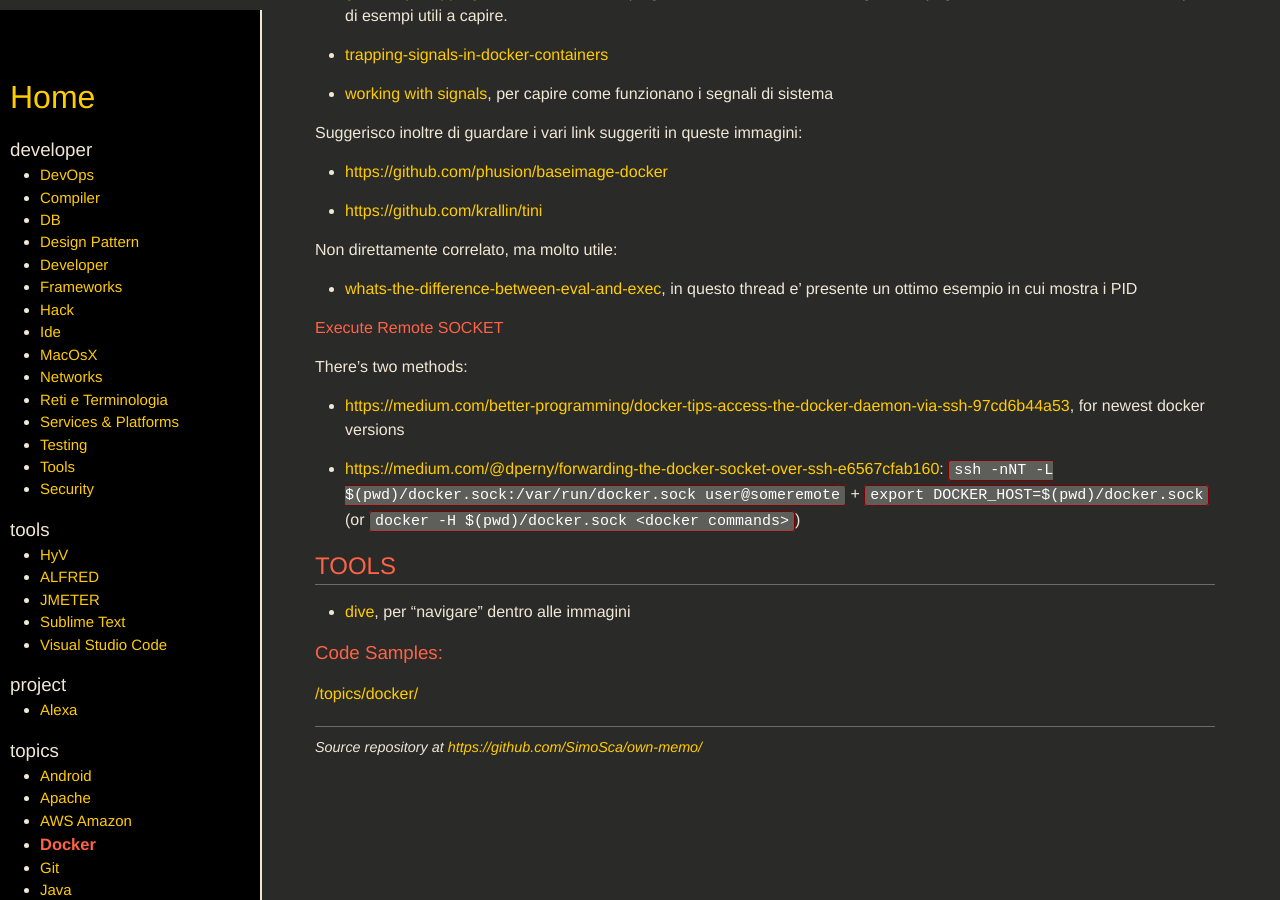
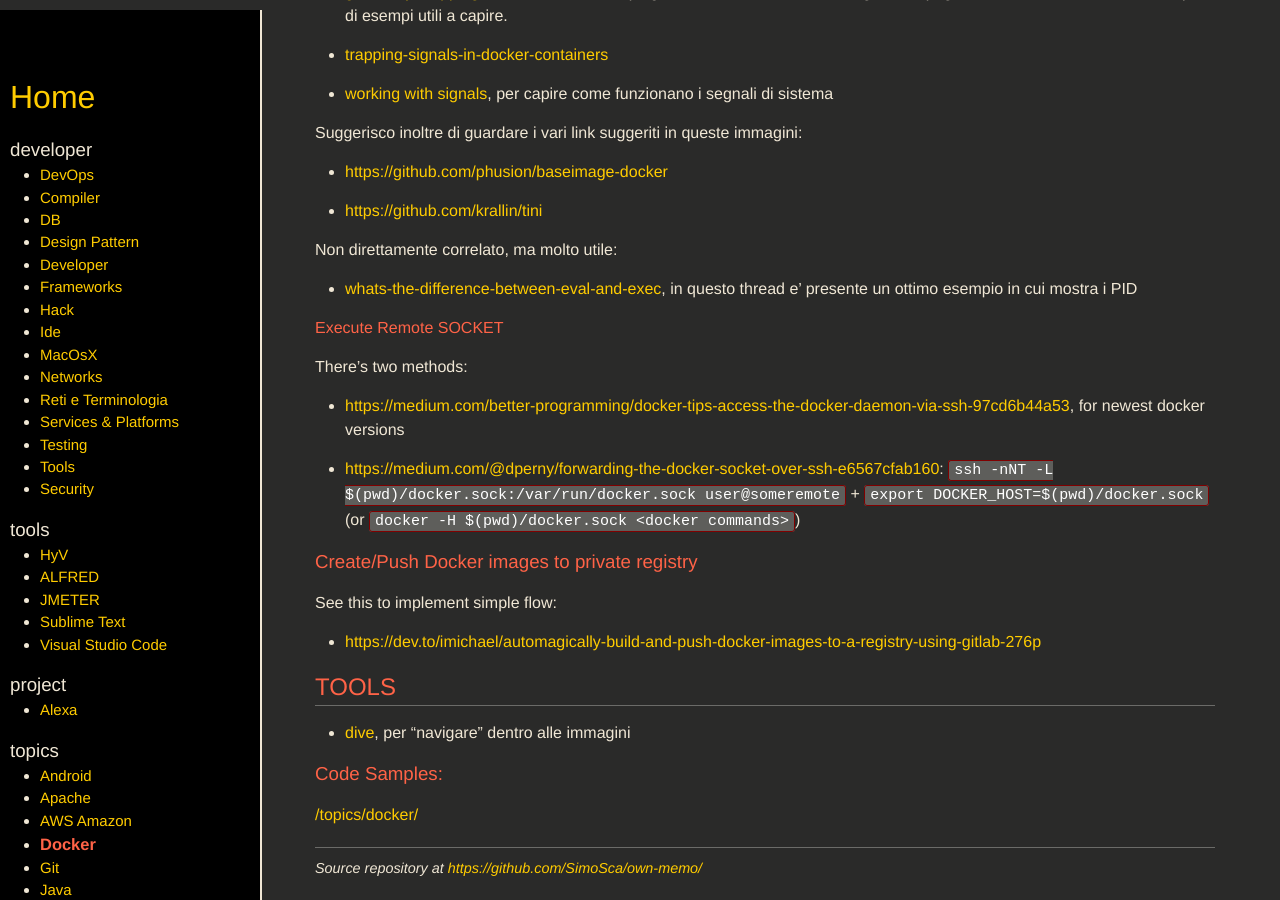
Before and after one commit to SimoSca/own-memo, a Jekyll site: the page built from _pages/topics/docker.md, in a window 1280 px wide and 900 px high, scrolled down 793 px. Built offline with Jekyll 4.4.1, drawn with Linux system fonts in a browser that asks for light colours; nearby versions of some CDN libraries.

Commit message:
[improved][docker] added notes to push images to remote registry

```diff
--- a/_pages/topics/docker.md
+++ b/_pages/topics/docker.md
@@ -70,6 +70,13 @@ There's two methods:
 ` (or `docker -H $(pwd)/docker.sock <docker commands>`)
 
 
+### Create/Push Docker images to private registry
+
+See this to implement simple flow:
+
+- [https://dev.to/imichael/automagically-build-and-push-docker-images-to-a-registry-using-gitlab-276p](https://dev.to/imichael/automagically-build-and-push-docker-images-to-a-registry-using-gitlab-276p)
+
+
 
 TOOLS
 -----
```
